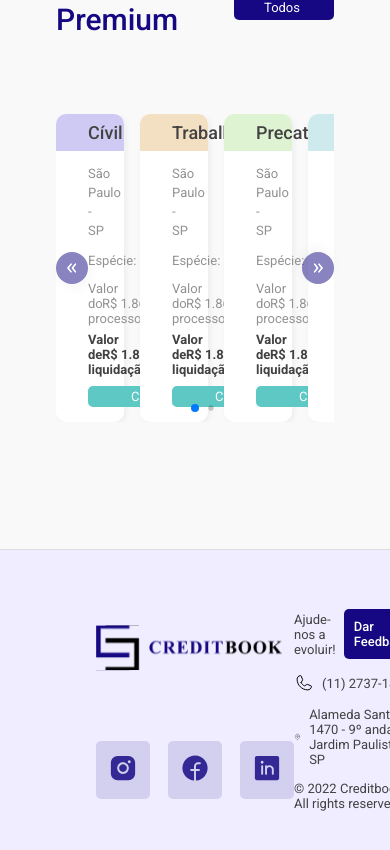
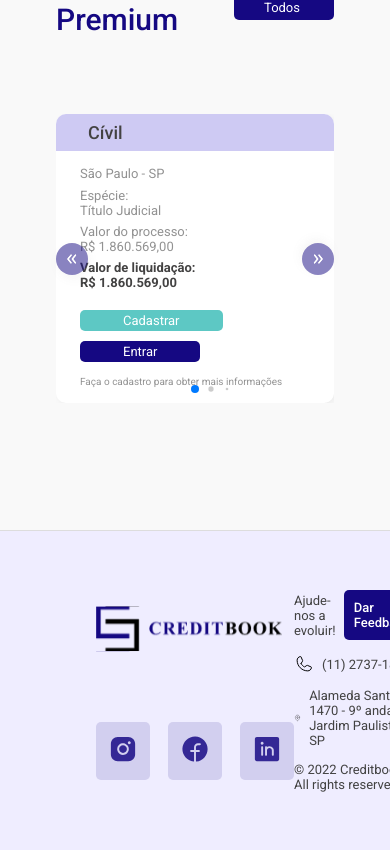
Before and after one commit to carolkoga/creditbook-frontend, a Next.js app: page / in a window 390 px wide. Shown: the part 2586-3436 px from the top of the page. Built offline with nearby package versions, Linux system fonts and the light colour scheme.

Commit message:
refactor: responsive layout

```diff
--- a/src/app/components/LawsuitCard/Card/index.tsx
+++ b/src/app/components/LawsuitCard/Card/index.tsx
@@ -118,6 +118,10 @@ export default function LawsuitCard(props: LawsuitCardProps) {
             </Button>
           </Link>
         </div>
+
+        <span>
+          Faça o cadastro para obter mais informações
+        </span>
       </Actions>
       )}
     </Container>
--- a/src/app/components/LawsuitCard/Card/styled.ts
+++ b/src/app/components/LawsuitCard/Card/styled.ts
@@ -78,24 +78,34 @@ export const Header = styled.header`
   }
 `;
 
+const marginOfContentAndActions = css`
+  /* top -- horizontal -- bottom */
+  margin: 12px 32px 9px;
+
+  @media screen and (max-width: 1262px) {
+    margin-left: 24px;
+    margin-right: 24px;
+  }
+`;
+
 export const Content = styled.div`
   color: #929292;
-  /* top -- horizontal -- bottom */
-  margin: 12px 32px 9px;
 
   span {
     font-weight: 400;
     line-height: 15px;
     font-size: 13px;
 
-    ::first-letter {
-      text-transform: uppercase;
-    }
+    ${firstLatterUpercase};
+
   }
 
   span.location + div {
     margin-top: 6px;
   }
+
+  ${marginOfContentAndActions};
+  margin-bottom: 20px;
 `;
 
 export const InformationOfSuit = styled.div`
@@ -132,12 +142,20 @@ export const InformationOfSuit = styled.div`
   & + & {
     margin-top: 6px;
   }
+
+  @media screen and (max-width: 392px) {
+    flex-direction: column;
+    align-items: flex-start;
+  }
 `;
 
 export const Actions = styled.footer`
-  margin: 0 32px;
   display: flex;
   flex-direction: column;
+  align-items: flex-start;
+  justify-content: flex-start;
+  gap: 8px;
+
   span {
     font-size: 10px;
     color: #929292;
@@ -145,13 +163,25 @@ export const Actions = styled.footer`
     line-height: 12px;
     margin-top: 6px;
   }
+
   div {
     display: flex;
+    flex-direction: row;
     align-items: center;
     justify-content: space-between;
+    gap: 16px;
+  }
 
-    a:last-child {
-      margin-left: 7px;
+  ${marginOfContentAndActions};
+  margin-top: 0;
+  margin-bottom: 0;
+
+  @media screen and (max-width: 392px) {
+    div {
+      flex-direction: column;
+      align-items: flex-start;
+      gap: 10px;
     }
+
   }
 `;
--- a/src/app/components/LawsuitCard/LawsuitCardSwiper.tsx
+++ b/src/app/components/LawsuitCard/LawsuitCardSwiper.tsx
@@ -1,5 +1,4 @@
-/* eslint-disable react/jsx-no-bind */
-import { useState } from 'react';
+import { useEffect, useState } from 'react';
 import { Swiper, SwiperSlide } from 'swiper/react';
 
 import {
@@ -11,33 +10,65 @@ import { ButtonControl, Container } from './styledCardSwiper';
 import { LawsuitCardListProps } from './types/Props';
 
 export default function LawsuitCardSwiper({ lawsuits, access }: LawsuitCardListProps) {
-  const [swiperRef, setSwiperRef] = useState<any>(null);
+  const [swiperCustom, setSwiperCustom] = useState<any>(null);
+  const [slidePerView, setSlidePerView] = useState(3);
 
   function handleGoToNext() {
-    if (swiperRef !== null) {
-      swiperRef.slideNext();
+    if (swiperCustom !== null) {
+      swiperCustom.slideNext();
     }
   }
 
   function handleGoToPrev() {
-    if (swiperRef !== null) {
-      swiperRef.slidePrev();
+    if (swiperCustom !== null) {
+      swiperCustom.slidePrev();
     }
   }
 
+  useEffect(() => {
+    function handleResize() {
+      setTimeout(() => {
+        if (window.innerWidth > 1086) {
+          setSlidePerView(3);
+        }
+
+        if (window.innerWidth <= 1086) {
+          setSlidePerView(2.5);
+        }
+
+        if (window.innerWidth <= 912) {
+          setSlidePerView(2);
+        }
+
+        if (window.innerWidth <= 734) {
+          setSlidePerView(1.5);
+        }
+
+        if (window.innerWidth <= 560) {
+          setSlidePerView(1);
+        }
+      }, 800);
+    }
+
+    handleResize();
+    window.addEventListener('resize', handleResize);
+
+    return () => window.removeEventListener('resize', handleResize);
+  }, []);
+
   return (
     <Container>
-      <ButtonControl type="button" onClick={handleGoToPrev}>
-        <Image src="/assets/icons/double-arrow.svg" width={32} height={32} alt="Anterior" />
+      <ButtonControl type="button" onClick={() => handleGoToPrev()}>
+        <Image src="/assets/icons/double-arrow.svg" width="32px" height="32px" alt="Anterior" />
       </ButtonControl>
       <Swiper
-        onSwiper={setSwiperRef}
-        slidesPerView={3.5}
+        onSwiper={setSwiperCustom}
+        spaceBetween={32}
+        slidesPerView={slidePerView}
         direction="horizontal"
         modules={[Mousewheel, Pagination, A11y]}
+        pagination={{ dynamicBullets: true }}
         mousewheel
-        pagination={{ dynamicBullets: true }}
-        spaceBetween={16}
       >
         {lawsuits.map((lawsuit) => (
           <SwiperSlide key={lawsuit.id}>
@@ -51,10 +82,10 @@ export default function LawsuitCardSwiper({ lawsuits, access }: LawsuitCardListP
       </Swiper>
       <ButtonControl
         type="button"
-        onClick={handleGoToNext}
+        onClick={() => handleGoToNext()}
         right
       >
-        <Image src="/assets/icons/double-arrow.svg" width={32} height={32} alt="Próximo" />
+        <Image src="/assets/icons/double-arrow.svg" width="32px" height="32px" alt="Próximo" />
       </ButtonControl>
     </Container>
   );
```
